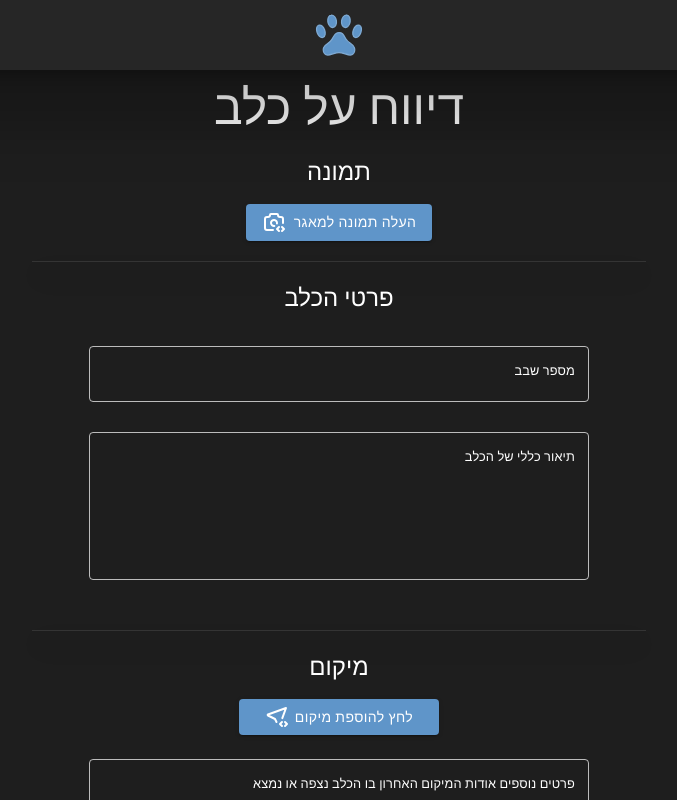
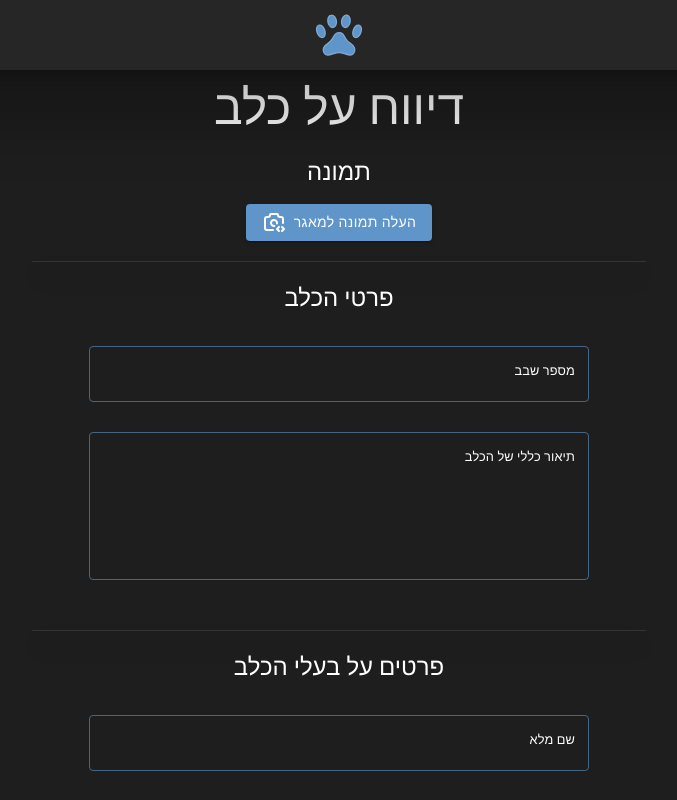
Before and after one commit to galzo/dog-finder, a React (Create React App) app: page /dogs/report in a window 1280 px wide. Shown: the whole page, without its empty margins (301-978 px from the left). Built offline with nearby package versions, Linux system fonts and the light colour scheme.

Commit message:
minor changes

```diff
--- a/src/components/pageComponents/RTLTextInput/RTLTextField.tsx
+++ b/src/components/pageComponents/RTLTextInput/RTLTextField.tsx
@@ -23,10 +23,10 @@ const useRTLTextFieldStyles = createStyleHook((theme) => {
       },
       "& .MuiOutlinedInput-root": {
         "& fieldset": {
-          borderColor: alpha(theme.palette.divider, 0.7),
+          borderColor: alpha(theme.palette.primary.main, 0.6),
         },
         "&:hover fieldset": {
-          borderColor: alpha(theme.palette.divider, 0.7),
+          borderColor: alpha(theme.palette.primary.main, 0.6),
         },
       },
     },
--- /dev/null
+++ b/src/components/reportComponents/OwnerDetails.tsx
@@ -0,0 +1,24 @@
+import { Box } from "@mui/material";
+import { createStyleHook } from "../../hooks/styleHooks";
+import { RTLTextField } from "../pageComponents/RTLTextInput/RTLTextField";
+
+const useOwnerDetailsStyles = createStyleHook((theme) => {
+  return {
+    root: {
+      display: "flex",
+      flexDirection: "column",
+      alignItems: "center",
+      justifyContent: "center",
+    },
+  };
+});
+
+export const OwnerDetails = () => {
+  const styles = useOwnerDetailsStyles();
+  return (
+    <Box sx={styles.root}>
+      <RTLTextField label={"שם מלא"} type="text" fullWidth margin="normal" />
+      <RTLTextField label={"מספר טלפון"} type="tel" fullWidth margin="normal" />
+    </Box>
+  );
+};
--- a/src/pages/dogs/ReportDogPage.tsx
+++ b/src/pages/dogs/ReportDogPage.tsx
@@ -6,6 +6,7 @@ import { UploadImage } from "../../components/reportComponents/UploadImage";
 import { PageSection } from "../../components/pageComponents/PageSection/PageSection";
 import { ReportLocation } from "../../components/reportComponents/ReportLocation";
 import { DogDetails } from "../../components/reportComponents/DogDetails";
+import { OwnerDetails } from "../../components/reportComponents/OwnerDetails";
 
 export const ReportDogPage = () => {
   return (
@@ -18,6 +19,9 @@ export const ReportDogPage = () => {
         <PageSection title={AppTexts.reportPage.sections.dogDetails.title} hasDivider={true}>
           <DogDetails />
         </PageSection>
+        <PageSection title={"פרטים על בעלי הכלב"} hasDivider={true}>
+          <OwnerDetails />
+        </PageSection>
         <PageSection title={AppTexts.reportPage.sections.location.title} hasDivider={true}>
           <ReportLocation />
         </PageSection>
```
